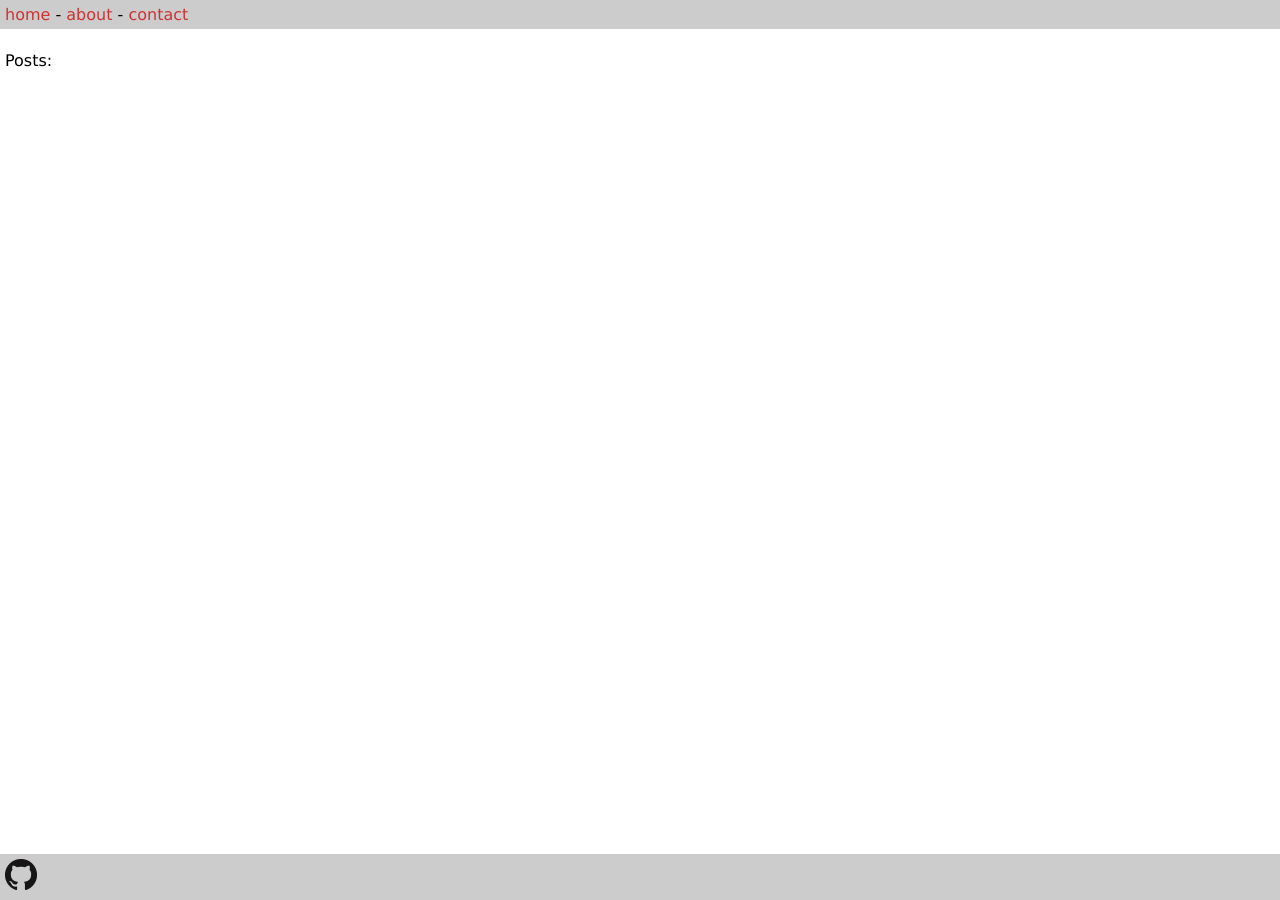
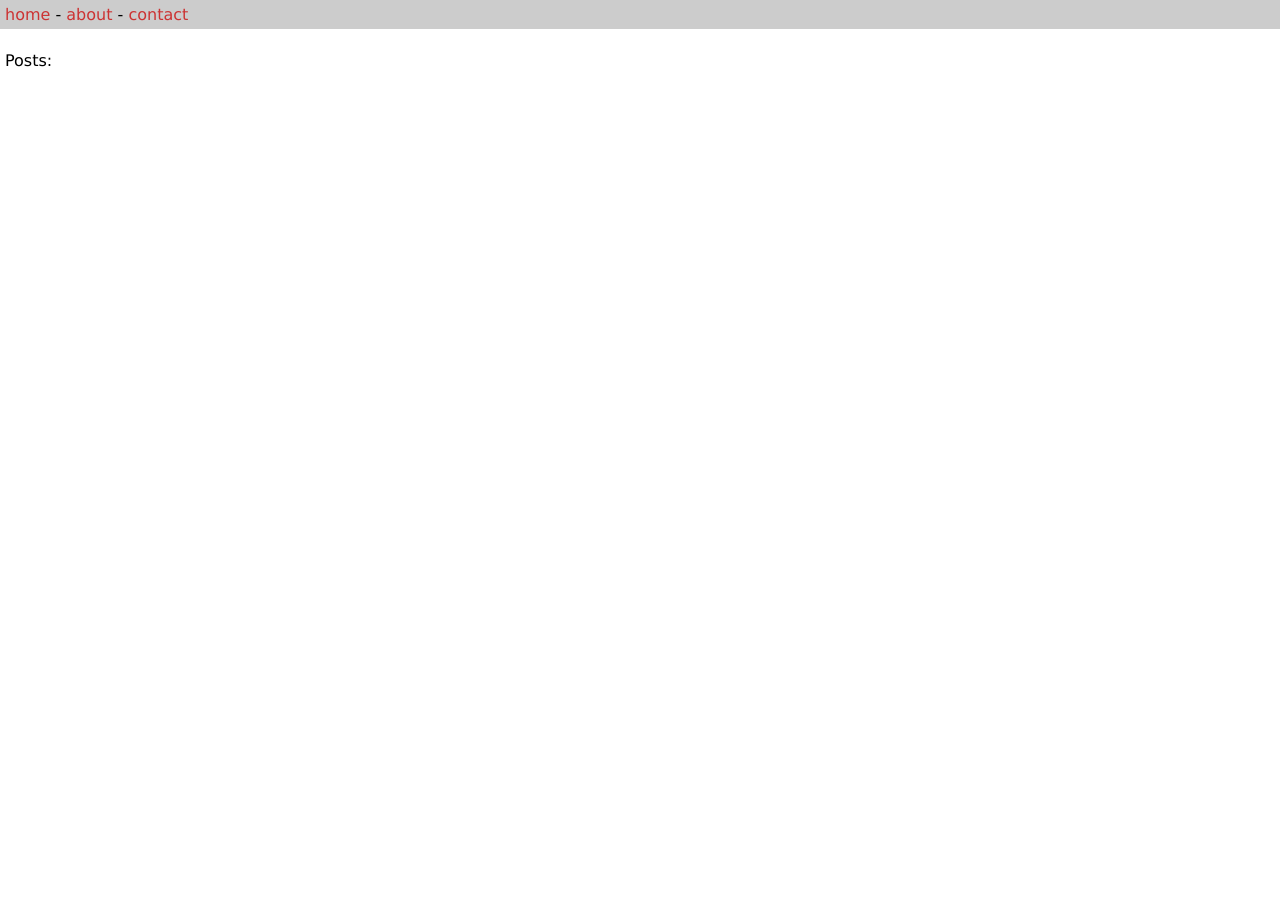
Before and after one commit to johnelse/johnelse.github.com, a Jekyll site: the page built from index.html, in a window 1280 px wide. Built offline with Jekyll 4.4.1, drawn with Linux system fonts in a browser that asks for light colours.

Commit message:
Remove the footer
Signed-off-by: John Else <john.else@citrix.com>

```diff
--- a/_layouts/default.html
+++ b/_layouts/default.html
@@ -17,12 +17,6 @@
         <div id="content">
 {{ content }}
         </div>
-
-        <div id="footer">
-            <a href="https://github.com/johnelse">
-                <img src="{{ site.url }}/images/GitHub-Mark-32px.png">
-            </a>
-        </div>
     </div>
 </body>
 </html>
--- a/css/style.css
+++ b/css/style.css
@@ -18,16 +18,8 @@ div#header {
 
 div#content {
     height: 100%;
-    padding: 35px 5px 52px 5px;
+    padding: 35px 5px 5px 5px;
     overflow: auto;
-}
-
-div#footer {
-    background-color: #CCCCCC;
-    padding: 5px;
-    position: fixed;
-    bottom: 0px;
-    width: 100%;
 }
 
 a {
```
